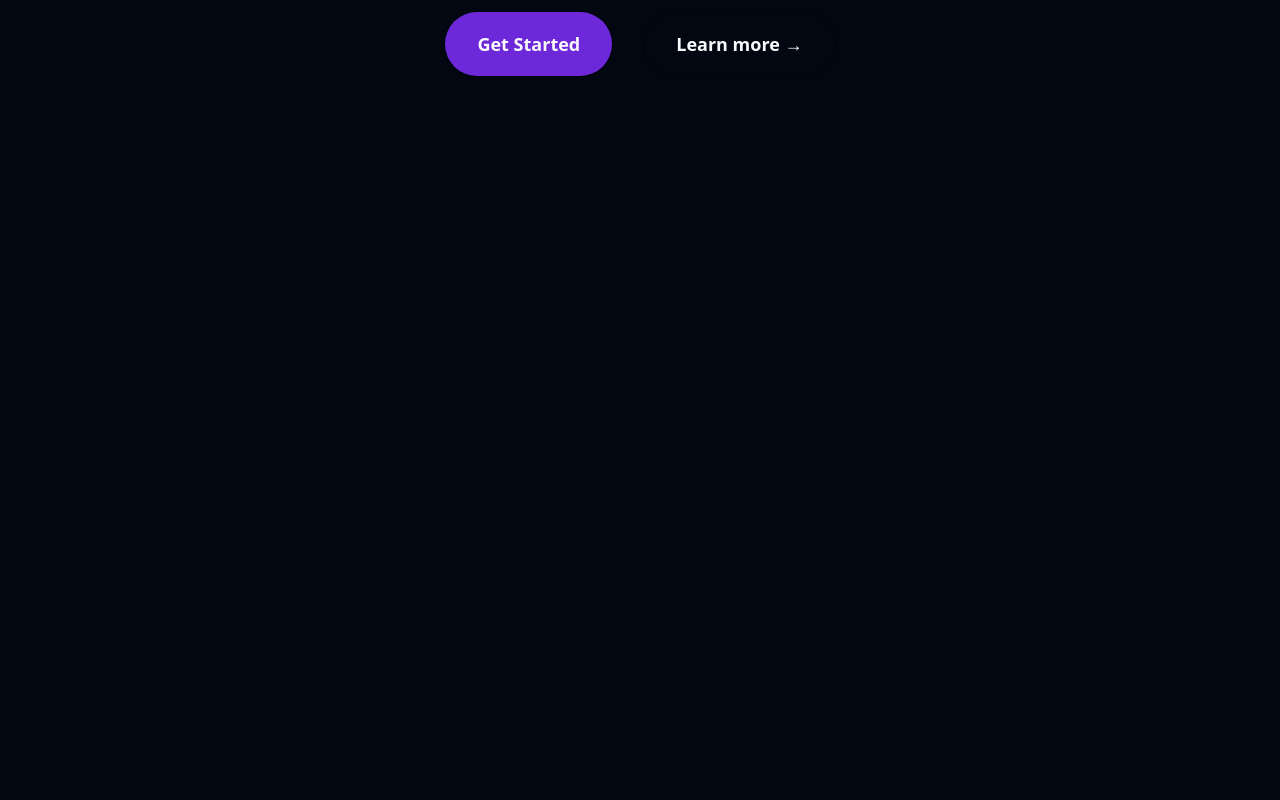
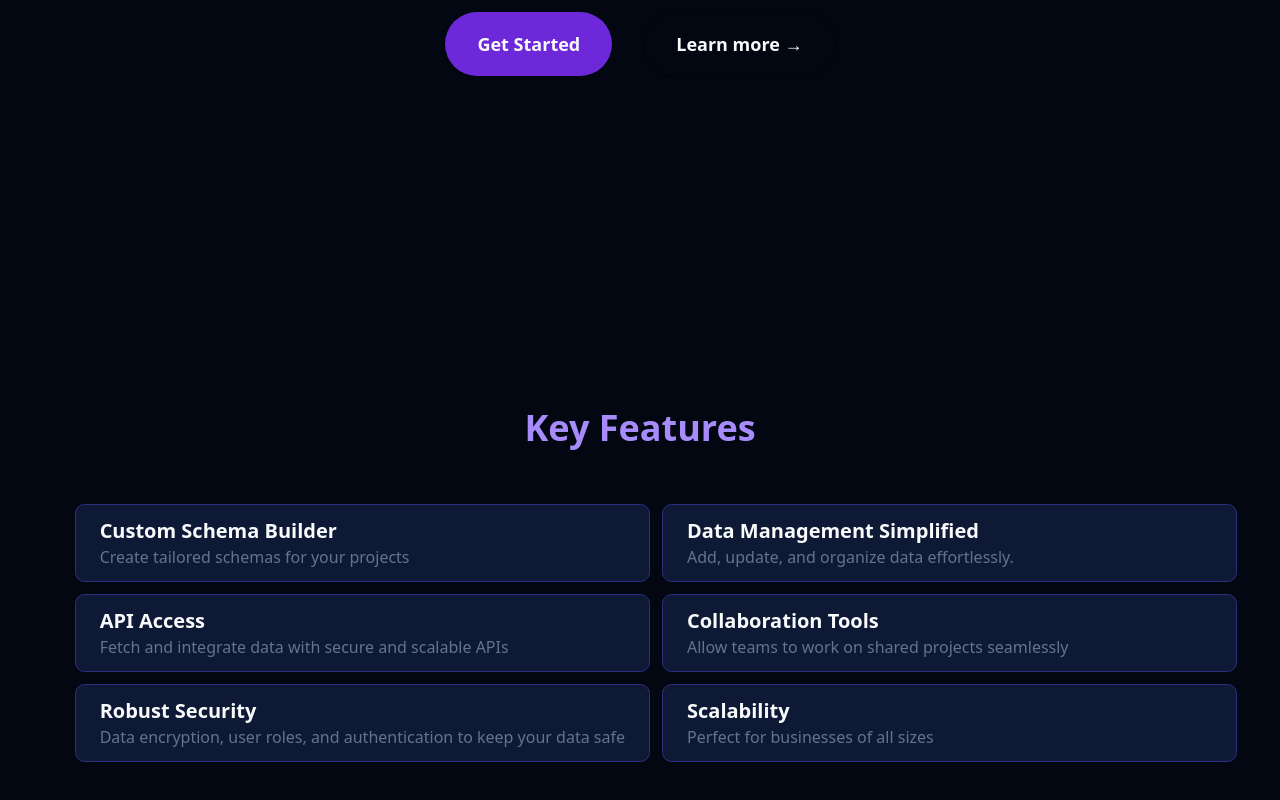
Before and after one commit to diyaprajapati/ContentAura, a React (Vite) app in the folder cms-frontend/: page / in a window 1280 px wide. Shown: the part 448-1248 px from the top of the page. Before the commit the page ends 800 px from the top, so only its background shows below. Built offline with nearby package versions, Linux system fonts and the light colour scheme.

Commit message:
created key features

```diff
--- a/cms-frontend/src/pages/Home/HomePage.tsx
+++ b/cms-frontend/src/pages/Home/HomePage.tsx
@@ -1,6 +1,7 @@
 import { motion } from 'framer-motion'
 import { Button } from '@/components/ui/button'
 import { Link } from 'react-router-dom'
+import KeyFeature from './KeyFeature'
 
 function HomePage() {
   return (
@@ -48,6 +49,7 @@ function HomePage() {
           <Button className='p-8 rounded-full text-lg font-semibold bg-transparent hover:scale-105 hover:transition-all'> Learn more &rarr;</Button>
         </div>
       </motion.div>
+      <KeyFeature />
     </>
   )
 }
--- /dev/null
+++ b/cms-frontend/src/pages/Home/KeyFeature.tsx
@@ -0,0 +1,24 @@
+import React from 'react'
+import keyFet from './keyFet.json'
+
+export default function KeyFeature() {
+  return (
+    <div className='flex flex-col items-center h-screen'>
+        <div className='flex justify-center text-4xl font-bold text-violet-400 mb-10 mt-14'>Key Features</div>
+        <div className='grid md:grid-cols-2 m-4 gap-3 justify-between md:ml-12'>
+            {keyFet.map((fet) => (
+                <div>
+                    <div className='flex flex-col px-6 py-3 bg-[#0e1936] rounded-lg border border-indigo-900 cursor-pointer hover:bg-[#0c142b] hover:border-indigo-950'>
+                        <div className='text-xl font-semibold'>
+                            {fet.title}
+                        </div>
+                        <div className='font-medium text-slate-500'>
+                            {fet.desc}
+                        </div>
+                    </div>
+                </div>
+            ))}
+        </div>
+    </div>
+  )
+}
--- /dev/null
+++ b/cms-frontend/src/pages/Home/keyFet.json
@@ -0,0 +1,26 @@
+[
+    {
+        "title": "Custom Schema Builder",
+        "desc": "Create tailored schemas for your projects"
+    },
+    {
+        "title": "Data Management Simplified",
+        "desc": "Add, update, and organize data effortlessly."
+    },
+    {
+        "title": "API Access",
+        "desc": "Fetch and integrate data with secure and scalable APIs"
+    },
+    {
+        "title": "Collaboration Tools",
+        "desc": "Allow teams to work on shared projects seamlessly"
+    },
+    {
+        "title": "Robust Security",
+        "desc": "Data encryption, user roles, and authentication to keep your data safe"
+    },
+    {
+        "title": "Scalability",
+        "desc": "Perfect for businesses of all sizes"
+    }
+]
```
